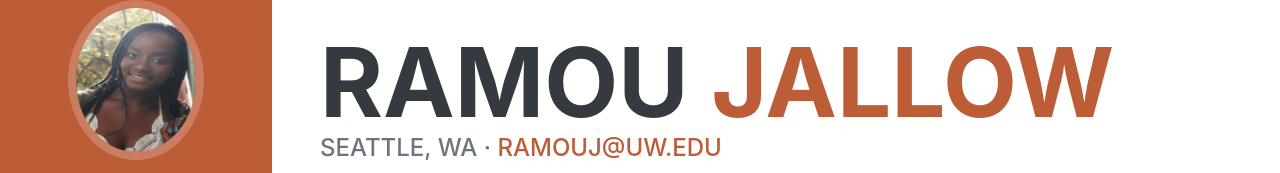
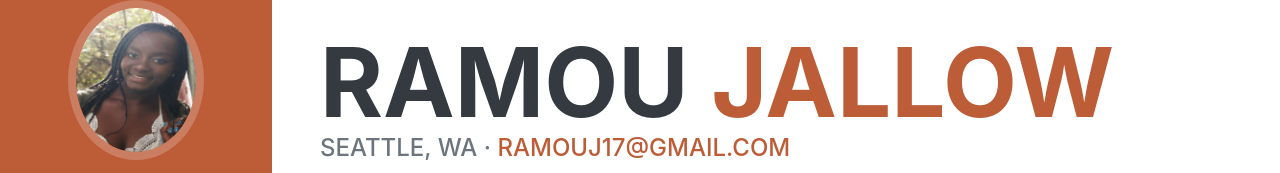
Before and after one commit to RamouJ/ramouj.github.io, a plain HTML site: page index.html in a window 1280 px wide. Shown: the part 196-369 px from the top of the page. Drawn offline with nearby package versions, Linux system fonts and the light colour scheme; a web font is replaced by a local one.

Commit message:
Update index.html

```diff
--- a/index.html
+++ b/index.html
@@ -44,7 +44,7 @@
                         <span class="text-primary">Jallow</span>
                     </h1>
                     <div class="subheading mb-5">
-                        Seattle, WA · <a href="mailto:name@email.com">ramouj@uw.edu</a>
+                        Seattle, WA · <a href="mailto:name@email.com">ramouj17@gmail.com</a>
                     </div>
                     <p class="lead mb-5"> Enthusiastic student experienced in strategically leading group projects, evaluating team progress, and effectively communicating with multiple audiences.</p>
                     <div class="social-icons">
```
